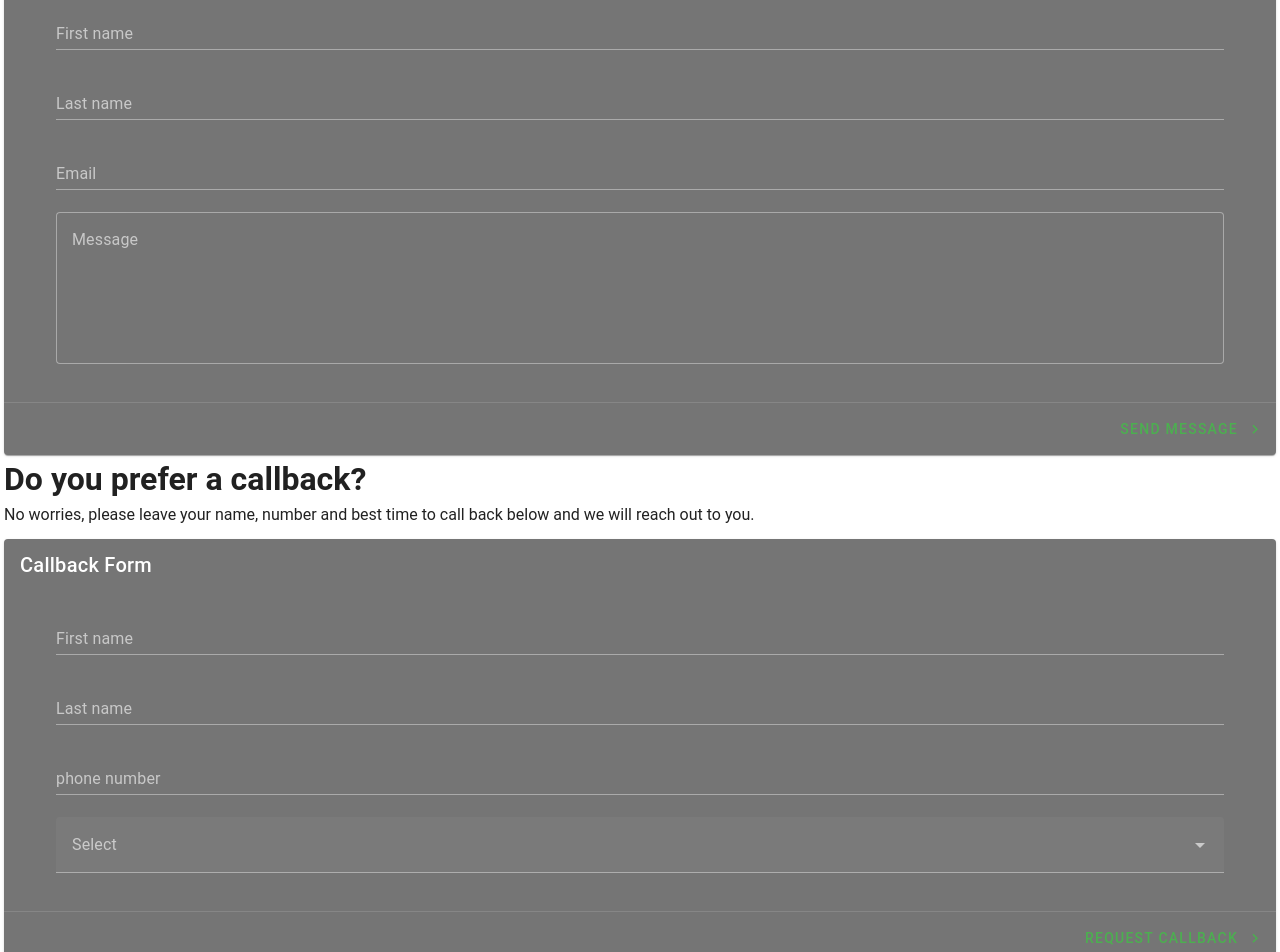
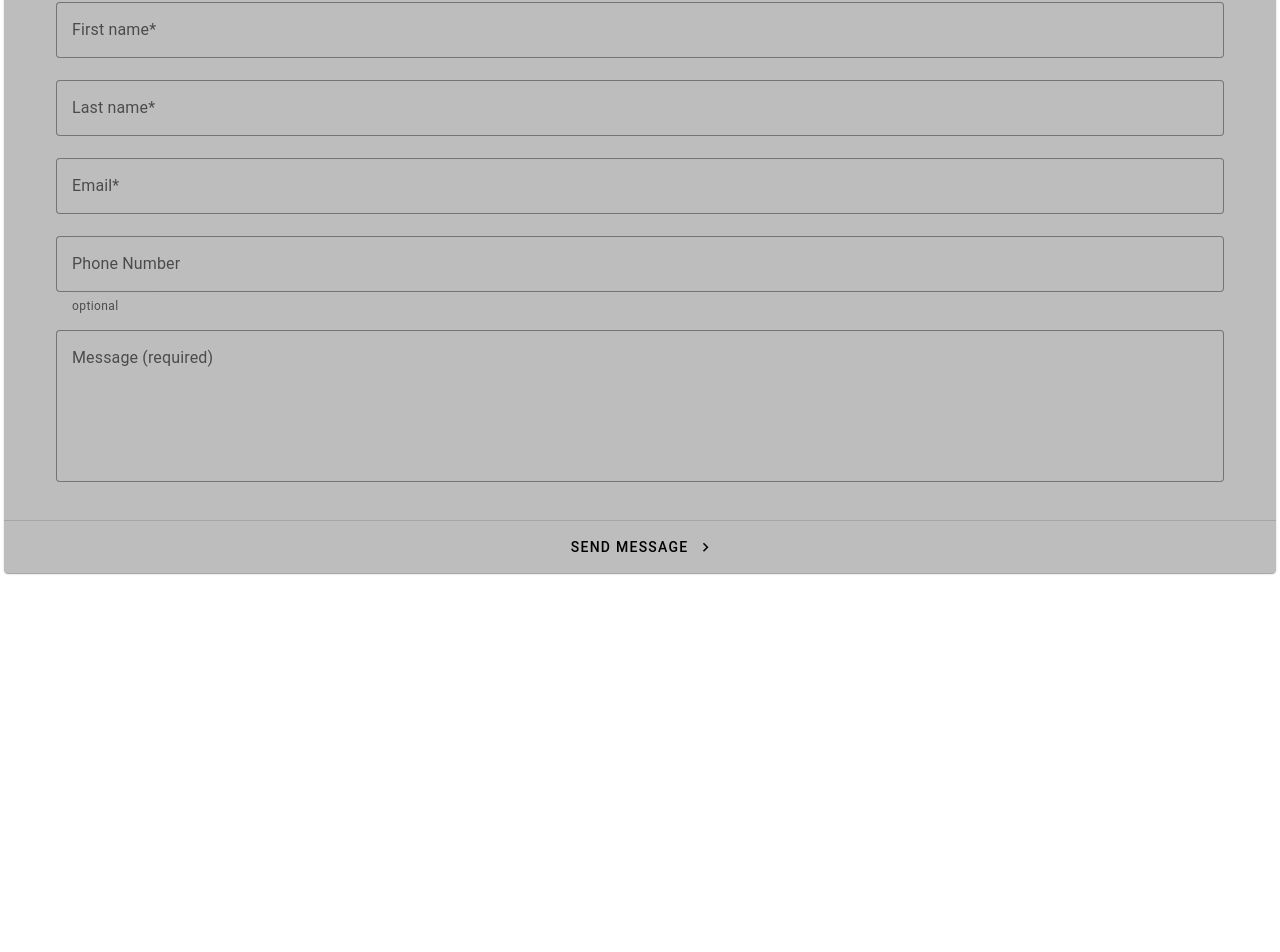
Before and after one commit to RATACIA/fabibi, a Vue app: page /contact-us in a window 1280 px wide. Shown: the part 394-1346 px from the top of the page. After the commit the page ends 967 px from the top, so only its background shows below. Built offline with nearby package versions, Linux system fonts and the light colour scheme.

Commit message:
update on contact form

```diff
--- a/src/components/ContactForm.vue
+++ b/src/components/ContactForm.vue
@@ -23,33 +23,42 @@
       >
     </v-col>
   </v-row>
-  <v-card class="mx-auto mt-3 bg-grey-darken-1" title="Contact Form">
+  <v-card class="mx-auto mt-3 bg-grey-lighten-1" title="Contact Form">
     <v-container>
       <v-text-field
         v-model="firstName"
         color="primary"
-        label="First name"
-        variant="underlined"
+        label="First name*"
+        variant="outlined"
       ></v-text-field>
 
       <v-text-field
         v-model="lastName"
         color="primary"
-        label="Last name"
-        variant="underlined"
+        label="Last name*"
+        variant="outlined"
       ></v-text-field>
 
       <v-text-field
         v-model="email"
         color="primary"
-        label="Email"
-        variant="underlined"
+        label="Email*"
+        variant="outlined"
+      ></v-text-field>
+      <v-text-field
+        v-model="phoneNumber"
+        color="primary"
+        label="Phone Number"
+        variant="outlined"
+        hint="optional"
+        persistent-hint
       ></v-text-field>
 
       <v-textarea
+        class="mt-4"
         v-model="message"
         color="primary"
-        label="Message"
+        label="Message (required)"
         :rules="messageRules"
         placeholder="Enter your message"
         variant="outlined"
@@ -58,65 +67,21 @@
 
     <v-divider></v-divider>
 
-    <v-card-actions>
-      <v-spacer></v-spacer>
-      <v-btn color="success" @click="sendEmail">
+    <v-card-actions class="d-flex justify-center">
+      <v-btn @click="handleClick">
         Send message
 
         <v-icon icon="mdi-chevron-right" end></v-icon>
       </v-btn>
     </v-card-actions>
   </v-card>
-  <h1>Do you prefer a callback?</h1>
-  <p>
-    No worries, please leave your name, number and best time to call back below
-    and we will reach out to you.
-  </p>
-  <v-card class="mx-auto mt-3 bg-grey-darken-1" title="Callback Form">
-    <v-container>
-      <v-text-field
-        v-model="firstName"
-        color="primary"
-        label="First name"
-        variant="underlined"
-      ></v-text-field>
 
-      <v-text-field
-        v-model="lastName"
-        color="primary"
-        label="Last name"
-        variant="underlined"
-      ></v-text-field>
-
-      <v-text-field
-        v-model="phoneNumber"
-        color="primary"
-        label="phone number"
-        variant="underlined"
-      ></v-text-field>
-
-      <v-select
-        label="Select"
-        :items="['1', '2', '3', '4', '5', '6']"
-      ></v-select>
-    </v-container>
-
-    <v-divider></v-divider>
-
-    <v-card-actions>
-      <v-spacer></v-spacer>
-      <v-btn color="success" @click="sendEmail">
-        Request Callback
-        <v-icon icon="mdi-chevron-right" end></v-icon>
-      </v-btn>
-    </v-card-actions>
-  </v-card>
   <v-snackbar v-model="snackbar" :timeout="timeout" :color="snackbarColor">
     <div v-if="text === 'Email sent successfully'">
       {{ text }}
     </div>
     <div v-else>
-      <div v-for="(error, index) in text" :key="index">
+      <div v-for="(error, index) in text" :key="index" class="d-flex">
         {{ error }}
       </div>
     </div>
@@ -129,7 +94,7 @@
 </template>
 <script setup>
 import { ref, onMounted } from "vue";
-
+import { useRouter } from "vue-router";
 const firstName = ref(null);
 const lastName = ref(null);
 const email = ref(null);
@@ -141,7 +106,6 @@ const snackbarColor = ref("green-accent-1");
 const text = ref("");
 const recaptchaResponse = ref(null);
 const recaptchaSiteKey = "6LfcxJcpAAAAAAZLG429BrdEXMe0MyDBjMfhi6Wt";
-const hours = ref(1, 3, 5);
 const phoneNumber = ref(null);
 
 const messageRules = ref([
@@ -152,7 +116,7 @@ const messageRules = ref([
   },
 ]);
 
-const sendEmail = async () => {
+const sendEmail = async (router) => {
   const token = await loadRecaptcha();
   console.log("Token:", token);
   try {
@@ -185,17 +149,11 @@ const sendEmail = async () => {
         snackbar.value = true;
         snackbarColor.value = "green";
         text.value = responseData.message;
-
+        router.push("/form-submitted-success");
         console.log("Email sent successfully!");
       } else if (responseData.status === -1) {
         snackbar.value = true;
         snackbarColor.value = "red";
-
-        console.log(
-          Object.entries(responseData).filter(([key, value]) => {
-            return key !== "message" || key !== "status";
-          })
-        );
         text.value = Object.entries(responseData)
           .filter(([key, value]) => {
             if (key === "message") return false;
@@ -214,7 +172,11 @@ const sendEmail = async () => {
   }
 };
 
-let recaptchaInstance = null;
+const router = useRouter();
+
+const handleClick = () => {
+  sendEmail(router);
+};
 
 const loadRecaptcha = () => {
   return new Promise((resolve, reject) => {
--- /dev/null
+++ b/src/components/ThankYouComp.vue
@@ -0,0 +1,3 @@
+<template>
+  <div>Thank you sir</div>
+</template>
--- a/src/router/index.js
+++ b/src/router/index.js
@@ -3,6 +3,7 @@ import HomeView from "../views/HomeView.vue";
 import ServicesView from "../views/ServicesView.vue";
 import ContactView from "../views/ContactView.vue";
 import BlogView from "../views/BlogView.vue";
+import ThankYouComp from "@/components/ThankYouComp.vue";
 
 const router = createRouter({
   history: createWebHistory(import.meta.env.BASE_URL),
@@ -26,6 +27,11 @@ const router = createRouter({
       component: ServicesView,
     },
     {
+      path: "/form-submitted-success",
+      name: "form-submitted-success",
+      component: ThankYouComp,
+    },
+    {
       path: "/contact-us",
       name: "contact-us",
       component: ContactView,
--- /dev/null
+++ b/src/views/ThankYouView.vue
@@ -0,0 +1,6 @@
+<template>
+  <ThankYouComp />
+</template>
+<script setup>
+import ThankYouComp from "@/components/ThankYouComp.vue";
+</script>
```
